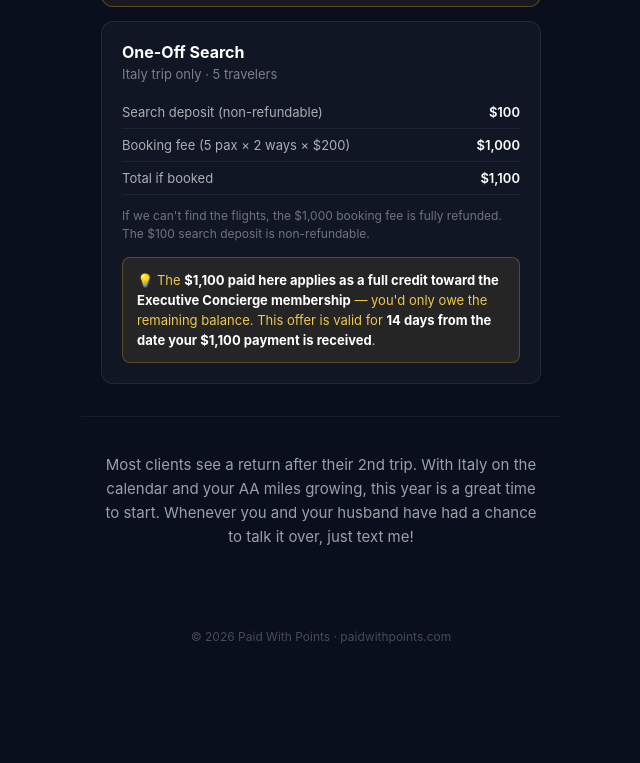
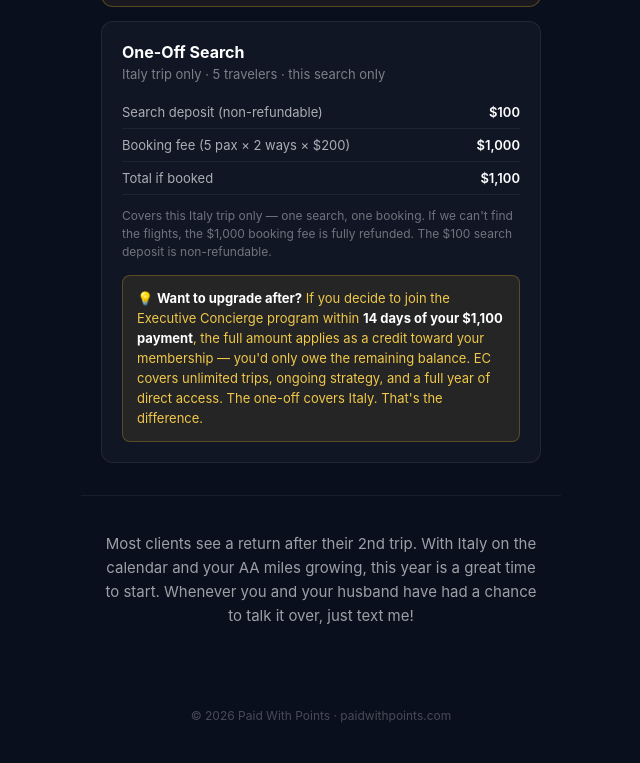
Before and after one commit to paidwithpoints-Angelo/paidwithpoints-site, a plain HTML site: page proposal-angela.html in a window 1280 px wide. Shown: the part 1381-2144 px from the top of the page, without its empty margins (319-959 px from the left). Before the commit the page ends 2065 px from the top, so only its background shows below. Drawn offline with Linux system fonts and the light colour scheme.

Commit message:
Clarify one-off vs EC distinction on Angela proposal

```diff
--- a/proposal-angela.html
+++ b/proposal-angela.html
@@ -97,12 +97,12 @@
 
   <div class="one-off">
     <div class="title">One-Off Search</div>
-    <div class="price">Italy trip only · 5 travelers</div>
+    <div class="price">Italy trip only · 5 travelers · this search only</div>
     <div class="fee-row"><span>Search deposit (non-refundable)</span><span>$100</span></div>
     <div class="fee-row"><span>Booking fee (5 pax × 2 ways × $200)</span><span>$1,000</span></div>
     <div class="fee-row"><span>Total if booked</span><span>$1,100</span></div>
-    <div class="refund-note">If we can't find the flights, the $1,000 booking fee is fully refunded. The $100 search deposit is non-refundable.</div>
-    <div class="credit-banner">💡 The <strong>$1,100 paid here applies as a full credit toward the Executive Concierge membership</strong> — you'd only owe the remaining balance. This offer is valid for <strong>14 days from the date your $1,100 payment is received</strong>.</div>
+    <div class="refund-note">Covers this Italy trip only — one search, one booking. If we can't find the flights, the $1,000 booking fee is fully refunded. The $100 search deposit is non-refundable.</div>
+    <div class="credit-banner">💡 <strong>Want to upgrade after?</strong> If you decide to join the Executive Concierge program within <strong>14 days of your $1,100 payment</strong>, the full amount applies as a credit toward your membership — you'd only owe the remaining balance. EC covers unlimited trips, ongoing strategy, and a full year of direct access. The one-off covers Italy. That's the difference.</div>
   </div>
 </div>
 
```
